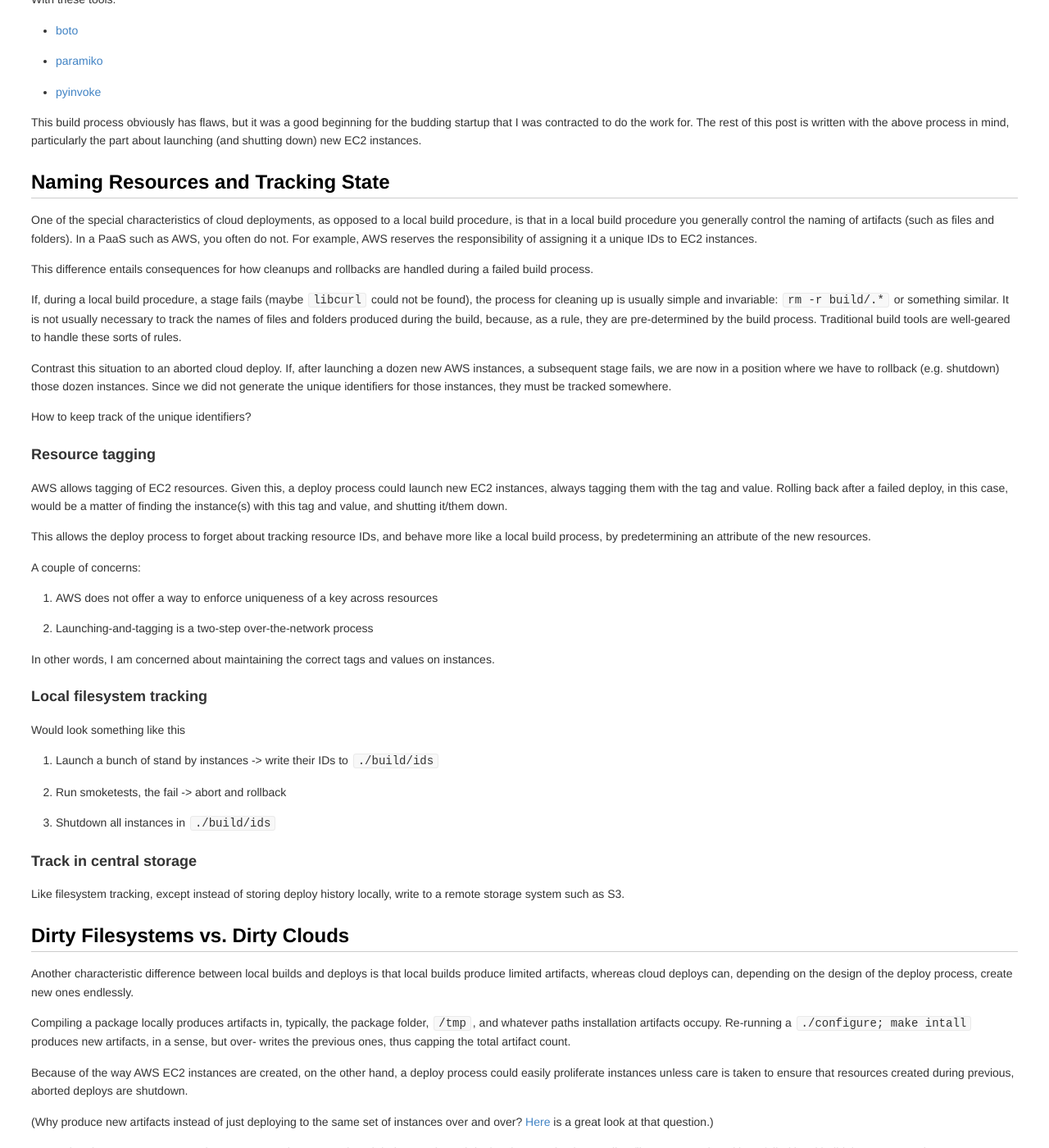
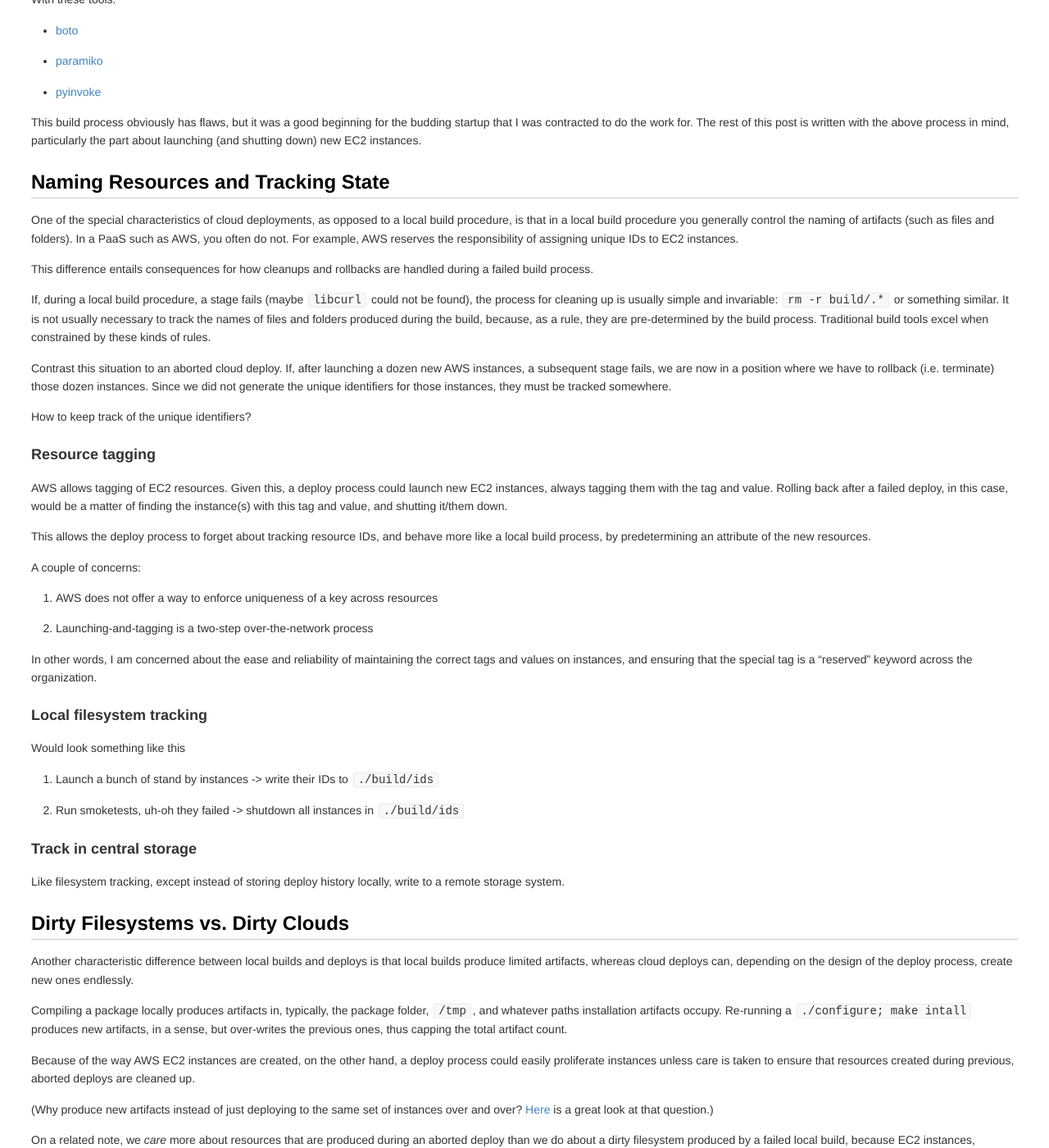
Before and after one commit to maxenglander/www, a Jekyll site: the page built from _posts/2015-04-16-deployments-and-rollbacks-with-aws-and-python.md, in a window 1280 px wide and 1400 px high, scrolled down 570 px. Shown: the whole window at 82% size. Built offline with Jekyll 4.4.1, drawn with Linux system fonts in a browser that asks for light colours; Markdown is read by kramdown in place of the engine named in the settings; some of the changed text lies outside the part shown.

Commit message:
fix typos, minor tweaks

```diff
--- a/_posts/2015-04-16-deployments-and-rollbacks-with-aws-and-python.md
+++ b/_posts/2015-04-16-deployments-and-rollbacks-with-aws-and-python.md
@@ -43,7 +43,7 @@ One of the special characteristics of cloud deployments, as opposed to
 a local build procedure, is that in a local build procedure you generally
 control the naming of artifacts (such as files and folders). In a PaaS such
 as AWS, you often do not. For example, AWS reserves the responsibility of
-assigning it a unique IDs to EC2 instances.
+assigning unique IDs to EC2 instances.
 
 This difference entails consequences for how cleanups and rollbacks are
 handled during a failed build process.
@@ -52,12 +52,12 @@ If, during a local build procedure, a stage fails (maybe `libcurl` could not
 be found), the process for cleaning up is usually simple and invariable:
 `rm -r build/.*` or something similar. It is not usually necessary to track
 the names of files and folders produced during the build, because, as a rule,
-they are pre-determined by the build process. Traditional build tools are
-well-geared to handle these sorts of rules.
+they are pre-determined by the build process. Traditional build tools excel
+when constrained by these kinds of rules.
 
 Contrast this situation to an aborted cloud deploy. If, after launching
 a dozen new AWS instances, a subsequent stage fails, we are now in a position
-where we have to rollback (e.g. shutdown) those dozen instances. Since
+where we have to rollback (i.e. terminate) those dozen instances. Since
 we did not generate the unique identifiers for those instances, they must be
 tracked somewhere.
 
@@ -79,21 +79,21 @@ A couple of concerns:
 1. AWS does not offer a way to enforce uniqueness of a key across resources
 1. Launching-and-tagging is a two-step over-the-network process
 
-In other words, I am concerned about maintaining the correct tags and values
-on instances.
+In other words, I am concerned about the ease and reliability of
+maintaining the correct tags and values on instances, and ensuring that the
+special tag is a "reserved" keyword across the organization.
 
 ### Local filesystem tracking
 
 Would look something like this
 
 1. Launch a bunch of stand by instances -> write their IDs to `./build/ids`
-1. Run smoketests, the fail -> abort and rollback
-1. Shutdown all instances in `./build/ids`
+1. Run smoketests, uh-oh they failed -> shutdown all instances in `./build/ids`
 
 ### Track in central storage
 
 Like filesystem tracking, except instead of storing deploy history locally,
-write to a remote storage system such as S3.
+write to a remote storage system.
 
 ## Dirty Filesystems vs. Dirty Clouds
 
@@ -103,12 +103,12 @@ depending on the design of the deploy process, create new ones endlessly.
 
 Compiling a package locally produces artifacts in, typically, the package
 folder, `/tmp`, and whatever paths installation artifacts occupy. Re-running
-a `./configure; make intall` produces new artifacts, in a sense, but over-
-writes the previous ones, thus capping the total artifact count.
+a `./configure; make intall` produces new artifacts, in a sense, but
+over-writes the previous ones, thus capping the total artifact count.
 
 Because of the way AWS EC2 instances are created, on the other hand, a deploy
 process could easily proliferate instances unless care is taken to ensure
-that resources created during previous, aborted deploys are shutdown.
+that resources created during previous, aborted deploys are cleaned up.
 
 (Why produce new artifacts instead of just deploying to the same set of
 instances over and over?
@@ -118,11 +118,13 @@ at that question.)
 On a related note, we *care* more about resources that are produced during
 an aborted deploy than we do about a dirty filesystem produced by a failed
 local build, because EC2 instances, generally speaking, cost more money!
+Because of this, the time window for performing cleanup in the cloud may
+be shorter than a local build process.
 
 ### Avoiding resource proliferation
 
 A simple way to avoid resource proliferation is to forbid a deploy process
-to proceed when there is a previous, aborted deploy that was not fully
+from proceeding when there is a previous, aborted deploy that was not fully
 cleaned up. This is very different from the way local build processes work,
 where `./configure; make install` can be run with impunity at no cost.
 
```
Also changed, not shown: other parts of _posts/2015-04-16-deployments-and-rollbacks-with-aws-and-python.md (+3 -2 lines).
